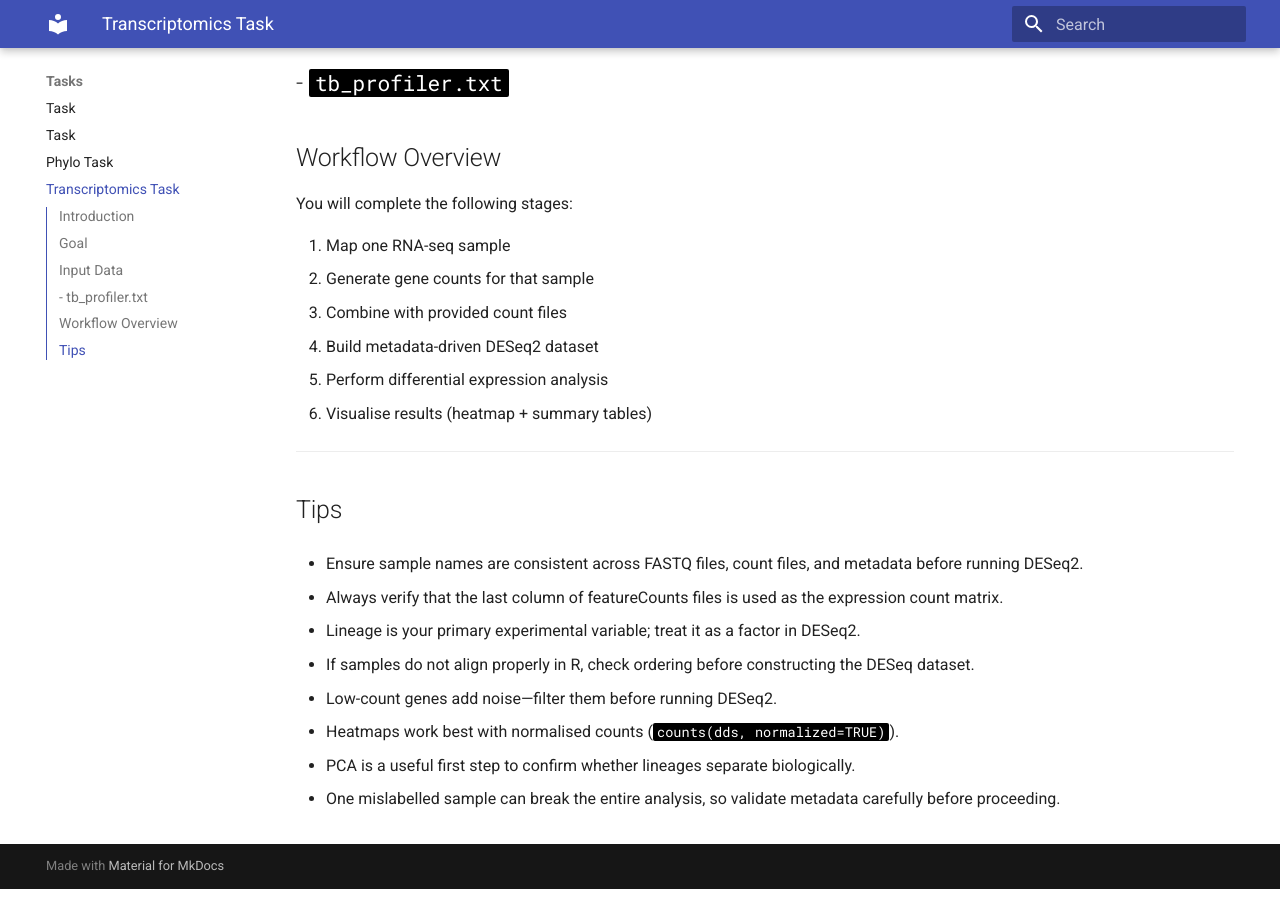
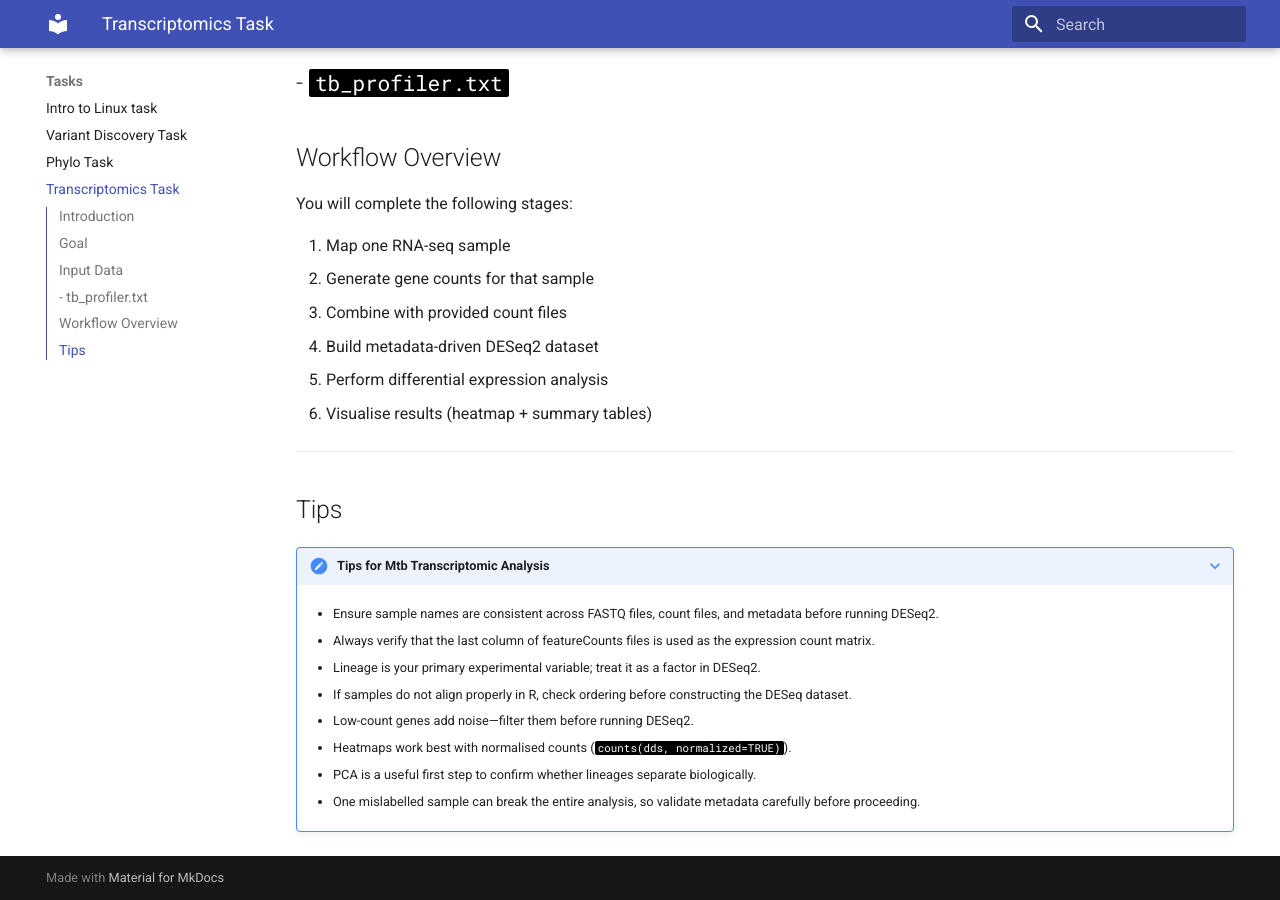
Before and after one commit to lshtm-genomics/omics-course, an MkDocs documentation site: the page built from docs/tasks/tb-transcriptomics-task.md, in a window 1280 px wide and 900 px high, scrolled down 1643 px. Built offline with MkDocs 1.6.1 and Material for MkDocs 9.7.7, drawn with Linux system fonts in a browser that asks for light colours.

Commit message:
edit hints

```diff
--- a/docs/tasks/intro-to-linux-task.md
+++ b/docs/tasks/intro-to-linux-task.md
@@ -1,4 +1,4 @@
-# Task
+# Intro to Linux task
 
 !!! Warning
 
--- a/docs/tasks/tb-transcriptomics-task.md
+++ b/docs/tasks/tb-transcriptomics-task.md
@@ -71,18 +71,20 @@ You will complete the following stages:
 
 ## Tips
 
-- Ensure sample names are consistent across FASTQ files, count files, and metadata before running DESeq2.
+???+ note "Tips for Mtb Transcriptomic Analysis"
 
-- Always verify that the last column of featureCounts files is used as the expression count matrix.
+    - Ensure sample names are consistent across FASTQ files, count files, and metadata before running DESeq2.
 
-- Lineage is your primary experimental variable; treat it as a factor in DESeq2.
+    - Always verify that the last column of featureCounts files is used as the expression count matrix.
 
-- If samples do not align properly in R, check ordering before constructing the DESeq dataset.
+    - Lineage is your primary experimental variable; treat it as a factor in DESeq2.
 
-- Low-count genes add noise—filter them before running DESeq2.
+    - If samples do not align properly in R, check ordering before constructing the DESeq dataset.
 
-- Heatmaps work best with normalised counts (`counts(dds, normalized=TRUE)`).
+    - Low-count genes add noise—filter them before running DESeq2.
 
-- PCA is a useful first step to confirm whether lineages separate biologically.
+    - Heatmaps work best with normalised counts (`counts(dds, normalized=TRUE)`).
 
-- One mislabelled sample can break the entire analysis, so validate metadata carefully before proceeding.
+    - PCA is a useful first step to confirm whether lineages separate biologically.
+
+    - One mislabelled sample can break the entire analysis, so validate metadata carefully before proceeding.
--- a/docs/tasks/variant-calling-task.md
+++ b/docs/tasks/variant-calling-task.md
@@ -1,4 +1,4 @@
-# Task
+# Variant Discovery Task
 
 !!! Warning
 
```
Also changed, not shown: other parts of docs/tasks/intro-to-linux-task.md (+5 -4 lines), docs/tasks/basic-phylogeny-task.md (+9 -7 lines).
